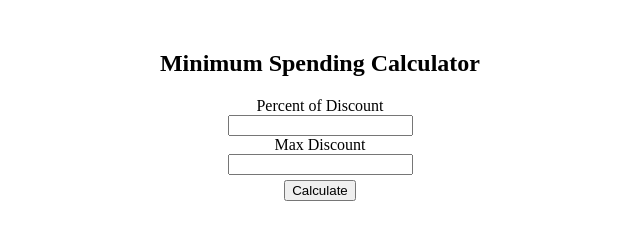
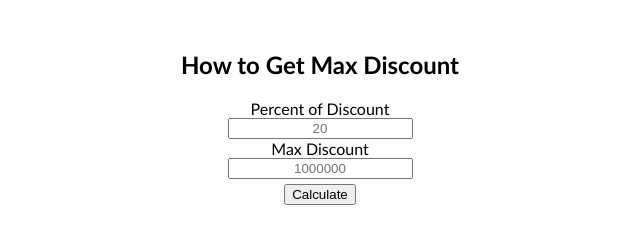
Before and after one commit to harisol/spending_calc, a plain HTML site: page index.html in a window 1280 px wide. Shown: the whole page, without its empty margins (320-960 px from the left). Drawn offline with Linux system fonts and the light colour scheme.

Commit message:
Update index.html

```diff
--- a/index.html
+++ b/index.html
@@ -2,6 +2,9 @@
     <head>
         <title>Minimum Spending Calculator</title>
         <style>
+            body {
+                font-family: 'Trebuchet MS', 'Lucida Sans Unicode', 'Lucida Grande', 'Lucida Sans', Arial, sans-serif
+            }
             .container {
                 margin: 50px auto 0 auto;
                 width: 350px;
@@ -14,10 +17,18 @@
     <body>
         <div class="container">
             <form action="javascript:void(0)">
-                <h2>Minimum Spending Calculator</h2>
-                <div style="margin: 0 auto; width: 200px"><label style="text-align:center" for="persentase">Percent of Discount</label><br/><input type="text" id="persentase" /> </div>
-                <div style="margin: 0 auto; width: 200px"><label style="text-align:center" for="max">Max Discount</label><br/><input type="text" id="max" onfocusin="unformatPriceOnInput(this.id)" onfocusout="formatPriceOnInput(this.id)" /></div>
-                <div style="margin: 5px auto; width: 100px"><input type="submit" id="calculate" value="Calculate" onclick="startCalculate()" /></div>
+                <h2>How to Get Max Discount</h2>
+                <div style="margin: 0 auto; width: 200px">
+                    <label style="text-align:center" for="persentase">Percent of Discount</label><br/>
+                    <input type="text" id="persentase" placeholder="20" />
+                </div>
+                <div style="margin: 0 auto; width: 200px">
+                    <label style="text-align:center" for="max">Max Discount</label><br/>
+                    <input type="text" id="max" placeholder="1000000" onfocusin="unformatPriceOnInput(this.id)" onfocusout="formatPriceOnInput(this.id)" />
+                </div>
+                <div style="margin: 5px auto; width: 100px">
+                    <input type="submit" id="calculate" value="Calculate" onclick="startCalculate()" />
+                </div>
                 <div id="result" style="display:none; margin-top: 10px">To get max discount..<br/>
                     Spend at least: <span id="spend"></span><br/>
                 </div>
```
